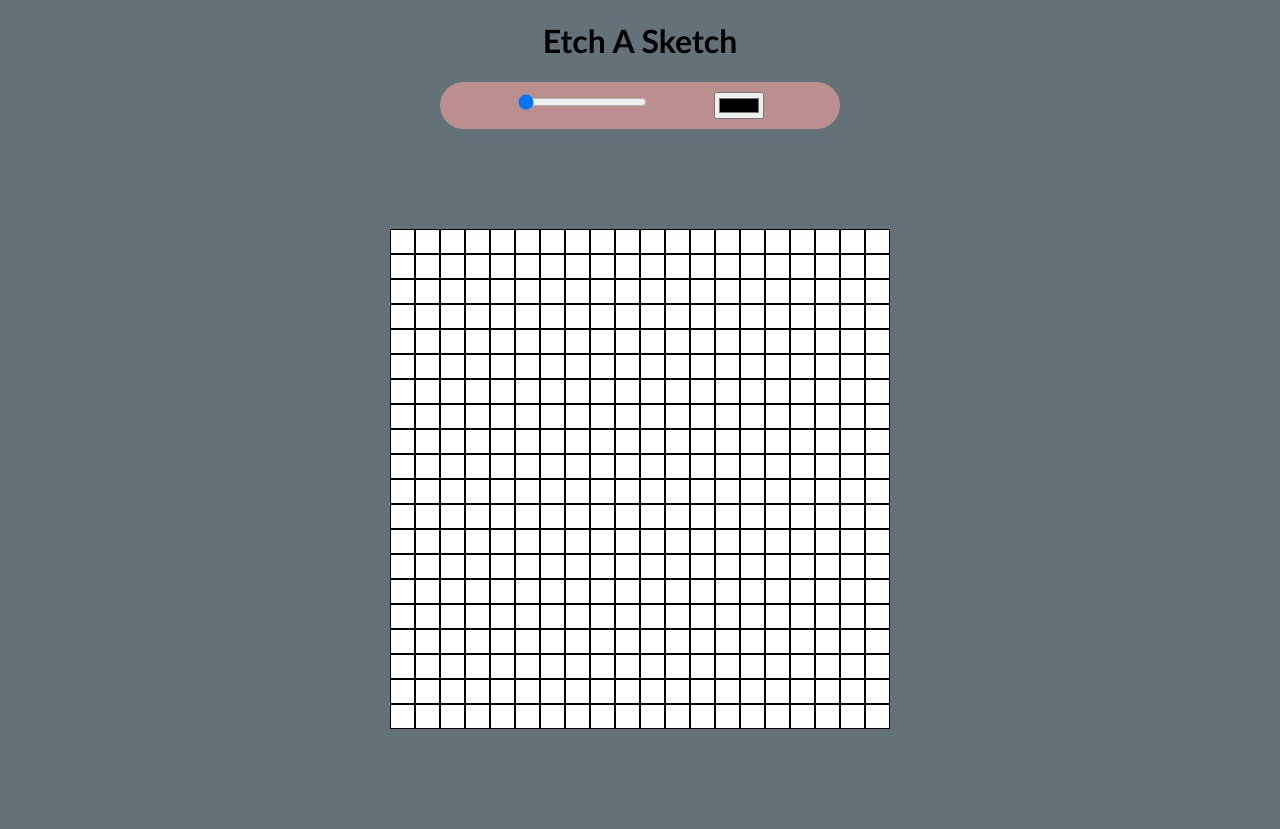
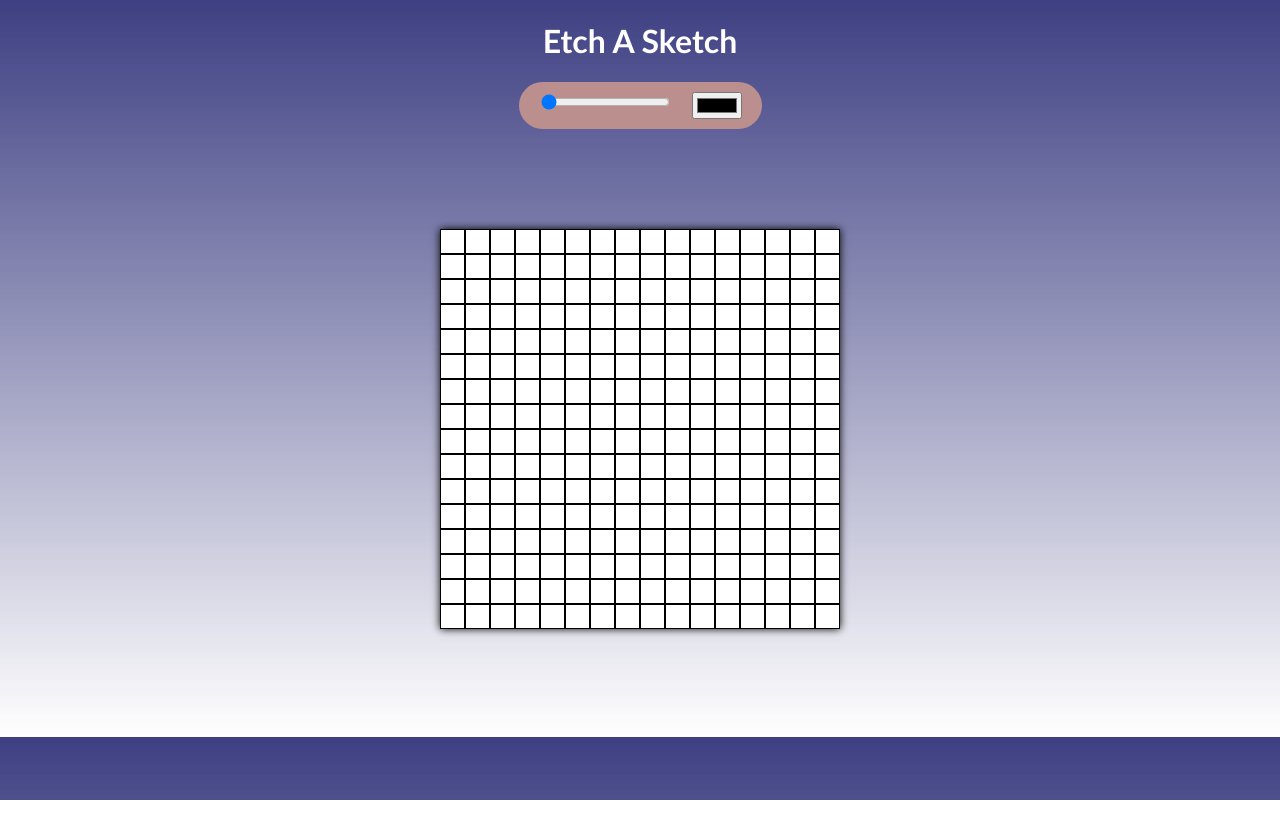
Before and after one commit to SosukeAizen833/Etch-a-sketch, a plain HTML site: page index.html in a window 1280 px wide. After the commit the page ends 800 px from the top, so only its background shows below. Drawn offline with Linux system fonts and the light colour scheme.

Commit message:
style enhancements

```diff
--- a/index.html
+++ b/index.html
@@ -1,5 +1,4 @@
 <!DOCTYPE html>
-<html lang="en">
 <head>
     <meta charset="UTF-8">
     <meta http-equiv="X-UA-Compatible" content="IE=edge">
--- a/scripts/script.js
+++ b/scripts/script.js
@@ -33,7 +33,7 @@ container.appendChild(canvas)
 
 body.appendChild(container)
 
-createCanvas(20);
+createCanvas(16);
 slider.oninput = function(){
     adjustGrids(this.value)
 }
--- a/style/styles.css
+++ b/style/styles.css
@@ -1,26 +1,26 @@
 body{
-    background-color: rgba(5, 29, 41, 0.623);
 
+    background-image: linear-gradient(rgba(10, 12, 97, 0.788),white);
 }
 .header{
-    font-family: 'Gill Sans', 'Gill Sans MT', Calibri, 'Trebuchet MS', sans-serif;
+    font-family: Calibri, 'Trebuchet MS', sans-serif;
+    color: white;
     text-align: center;
 }
 .container{
-    display: block;
+    display: flex;
     align-items: center;
+    flex-direction: column;
     justify-content: flex-start;
 }
 
 .btnlist{
-    padding: 10px;
+    padding: 10px 20px;
     margin:auto;
     background-color: rosybrown;
     display: flex;
-    justify-content: space-evenly;
-    align-items: flex-start;
-    width: 400px;
     box-sizing: border-box;
+    gap: 20px;
     border-radius: 50px;
 }
 .canvas{
@@ -28,6 +28,7 @@ body{
     position: relative;
     flex-direction: column;
     margin: 100px;
+    box-shadow: 0px 0px 8px;
 }
 
 .row{
```
